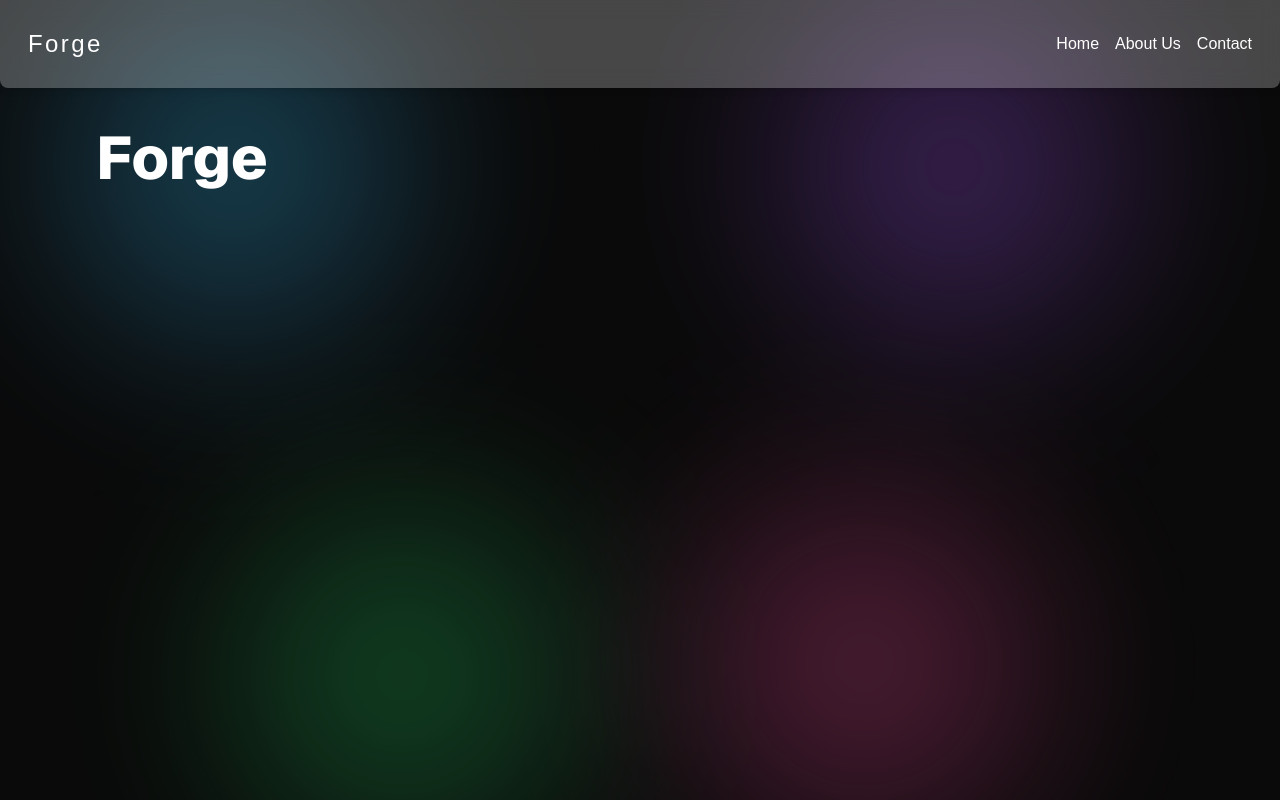
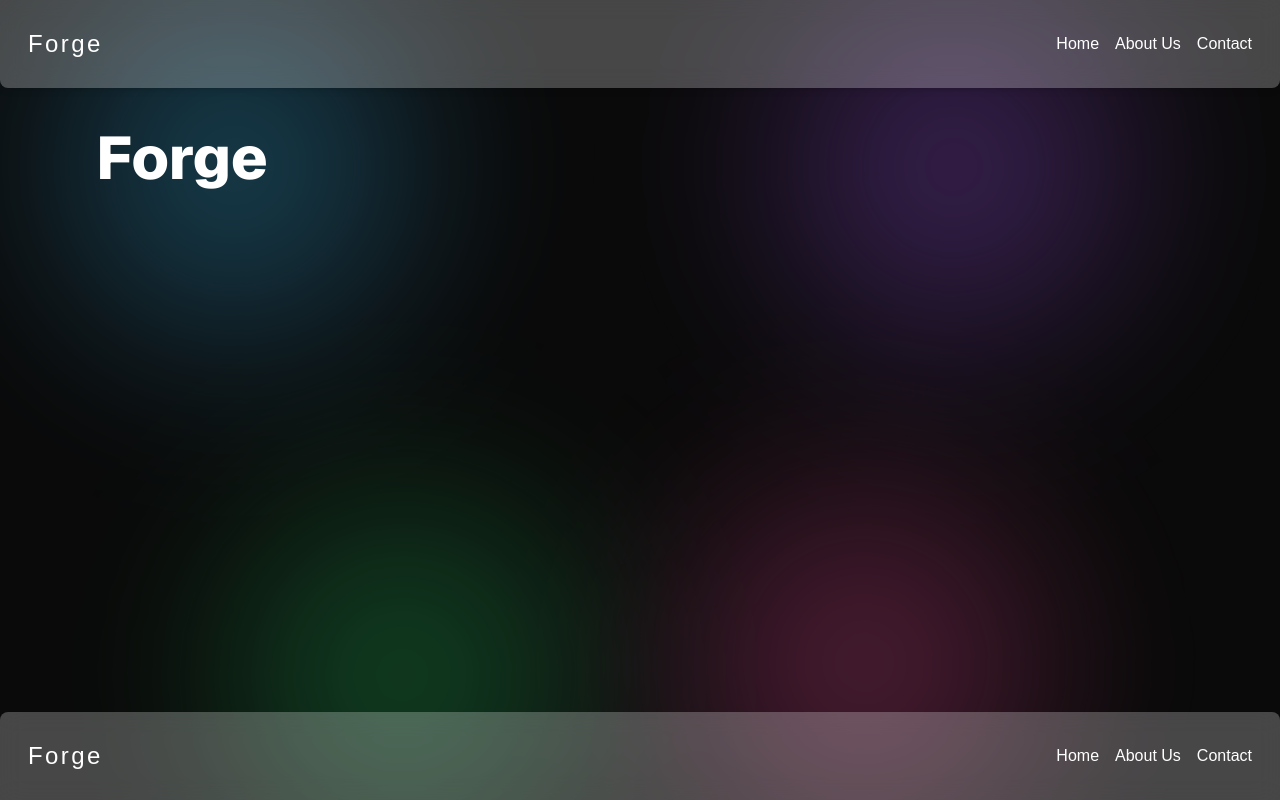
Before and after one commit to maevecrossan/forge-fitness, a Next.js app: page / in a window 1280 px wide. Built offline with nearby package versions, Linux system fonts and the light colour scheme.

Commit message:
Add navbar component. Add correct metadata.

```diff
--- a/app/layout.tsx
+++ b/app/layout.tsx
@@ -3,6 +3,7 @@ import { Geist, Geist_Mono } from "next/font/google";
 import "./globals.css";
 import { AuroraBackground } from '@/components/ui/shadcn-io/aurora-background';
 import Navbar from "@/components/layout/Navbar";
+import Footer from "@/components/layout/Footer";
 
 const geistSans = Geist({
 	variable: "--font-geist-sans",
@@ -15,8 +16,8 @@ const geistMono = Geist_Mono({
 });
 
 export const metadata: Metadata = {
-	title: "Create Next App",
-	description: "Generated by create next app",
+	title: "Forge Fitness",
+	description: "Forge your fittest self with Forge Fitness - track workouts, monitor progress, and achieve your goals.",
 };
 
 export default function RootLayout({
@@ -25,7 +26,7 @@ export default function RootLayout({
 	children: React.ReactNode;
 }>) {
 	return (
-		<html lang="en">
+		<html lang="en" className="bg-zinc-950">
 			<body
 				className={`${geistSans.variable} ${geistMono.variable} antialiased`}
 			>
@@ -33,6 +34,7 @@ export default function RootLayout({
 					<AuroraBackground>
 						<Navbar />
 						{children}
+						<Footer />
 					</AuroraBackground>
 				</main>
 			</body>
```
